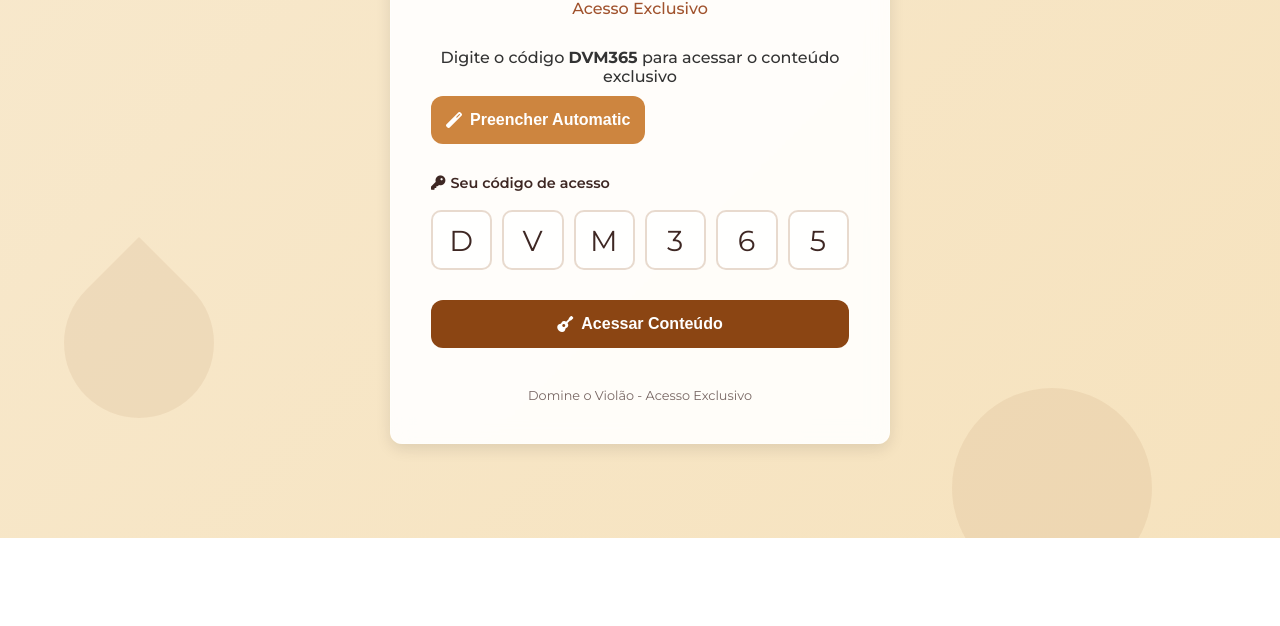
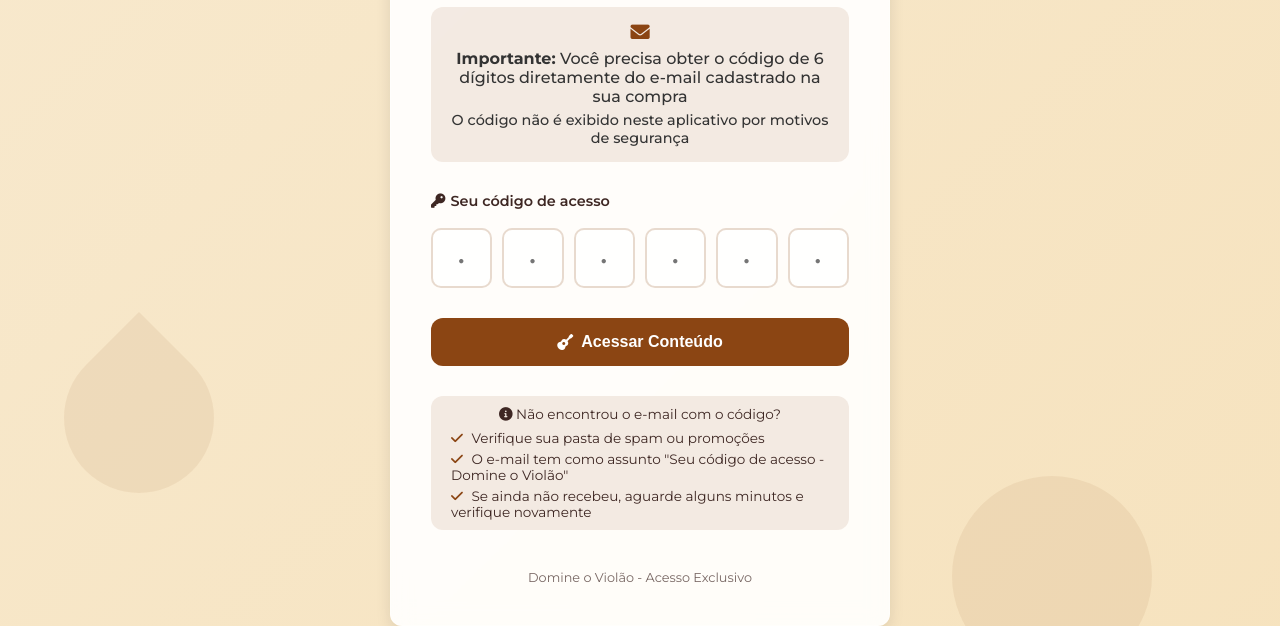
Before and after one commit to Davicas01/guiaviolao, a plain HTML site: page login.html in a window 1280 px wide. Shown: the part 262-888 px from the top of the page. Before the commit the page ends 800 px from the top, so only its background shows below. Drawn offline with nearby package versions, Linux system fonts and the light colour scheme.

Commit message:
atualizando o codigo

```diff
--- a/login.html
+++ b/login.html
@@ -207,10 +207,15 @@
             border-radius: 10px;
             flex: 1;
         }
-
-        .code-input.error {
+          .code-input.error {
             border-color: #e74c3c;
             animation: shake 0.5s ease;
+        }
+
+        .code-input.filled {
+            border-color: var(--primary-color);
+            background-color: rgba(205, 133, 63, 0.1);
+            animation: pulse 0.5s ease;
         }
 
         @keyframes shake {
@@ -220,6 +225,12 @@
             60% { transform: translateX(-10px); }
             80% { transform: translateX(10px); }
             100% { transform: translateX(0); }
+        }
+
+        @keyframes pulse {
+            0% { transform: scale(1); }
+            50% { transform: scale(1.05); }
+            100% { transform: scale(1); }
         }
 
         button {
@@ -321,35 +332,32 @@
             <span class="icon-guitar">🎸</span>
             <h1>Domine o Violão</h1>
             <p class="subtitle">Acesso Exclusivo</p>
-        </div>
-
-        <div class="welcome-text">
-            <p>Digite o código <strong>DVM365</strong> para acessar o conteúdo exclusivo</p>
-            <button type="button" id="autoFillButton" style="margin-top: 10px; background-color: #CD853F;">
-                <i class="fas fa-magic"></i> Preencher Automatic
-            </button>
+        </div>          <div class="welcome-text">
+            <p>Por favor, verifique seu <strong>e-mail</strong> para encontrar o código de acesso exclusivo</p>
+            <div class="email-tip" style="background-color: rgba(139, 69, 19, 0.1); padding: 15px; border-radius: var(--radius); margin-top: 15px;">
+                <i class="fas fa-envelope" style="color: var(--primary-color); font-size: 1.2rem; margin-bottom: 8px; display: block;"></i>
+                <p><strong>Importante:</strong> Você precisa obter o código de 6 dígitos diretamente do e-mail cadastrado na sua compra</p>
+                <p style="margin-top: 5px; font-size: 0.9rem;">O código não é exibido neste aplicativo por motivos de segurança</p>
+            </div>
         </div>
 
         <form class="access-form" id="accessForm">
             <div class="form-row">
-                <label><i class="fas fa-key"></i> Seu código de acesso</label>
-                <div class="code-box">
-                    <input type="text" class="code-input" maxlength="1" value="D" id="code1" required>
-                    <input type="text" class="code-input" maxlength="1" value="V" id="code2" required>
-                    <input type="text" class="code-input" maxlength="1" value="M" id="code3" required>
-                    <input type="text" class="code-input" maxlength="1" value="3" id="code4" required>
-                    <input type="text" class="code-input" maxlength="1" value="6" id="code5" required>
-                    <input type="text" class="code-input" maxlength="1" value="5" id="code6" required>
+                <label><i class="fas fa-key"></i> Seu código de acesso</label>                <div class="code-box">
+                    <input type="text" class="code-input" maxlength="1" placeholder="•" id="code1" required>
+                    <input type="text" class="code-input" maxlength="1" placeholder="•" id="code2" required>
+                    <input type="text" class="code-input" maxlength="1" placeholder="•" id="code3" required>
+                    <input type="text" class="code-input" maxlength="1" placeholder="•" id="code4" required>
+                    <input type="text" class="code-input" maxlength="1" placeholder="•" id="code5" required>
+                    <input type="text" class="code-input" maxlength="1" placeholder="•" id="code6" required>
                 </div>
             </div>
 
             <button type="submit" id="loginButton">
                 <i class="fas fa-guitar"></i> Acessar Conteúdo
             </button>
-        </form>
-
-        <div class="error-message" id="errorMessage">
-            Código de acesso incorreto. Por favor, verifique e tente novamente.
+        </form>        <div class="error-message" id="errorMessage">
+            Código de acesso incorreto. Por favor, verifique o código enviado ao seu e-mail e tente novamente.
         </div>
 
         <div class="success-message" id="successMessage">
@@ -359,6 +367,14 @@
         <div class="loading" id="loadingIndicator">
             <div class="spinner"></div>
             <p>Validando seu acesso...</p>
+        </div>
+          <div class="unique-code-info">
+            <p><i class="fas fa-info-circle"></i> Não encontrou o e-mail com o código?</p>
+            <ul style="text-align: left; margin-top: 8px; list-style-type: none; padding-left: 10px;">
+                <li style="margin-bottom: 5px;"><i class="fas fa-check" style="color: var(--primary-color); margin-right: 5px;"></i> Verifique sua pasta de spam ou promoções</li>
+                <li style="margin-bottom: 5px;"><i class="fas fa-check" style="color: var(--primary-color); margin-right: 5px;"></i> O e-mail tem como assunto "Seu código de acesso - Domine o Violão"</li>
+                <li><i class="fas fa-check" style="color: var(--primary-color); margin-right: 5px;"></i> Se ainda não recebeu, aguarde alguns minutos e verifique novamente</li>
+            </ul>
         </div>
 
         <div class="footer">
@@ -371,9 +387,7 @@
             const form = document.getElementById('accessForm');
             const errorMessage = document.getElementById('errorMessage');
             const successMessage = document.getElementById('successMessage');
-            const loadingIndicator = document.getElementById('loadingIndicator');
-            const codeInputs = document.querySelectorAll('.code-input');
-            const autoFillButton = document.getElementById('autoFillButton');
+            const loadingIndicator = document.getElementById('loadingIndicator');            const codeInputs = document.querySelectorAll('.code-input');
 
             // Código de acesso correto
             const CORRECT_CODE = "DVM365";
@@ -384,14 +398,6 @@
                 // Se já estiver autenticado, redirecionar diretamente para o index
                 window.location.href = 'index.html';
             }
-
-            // Preencher automaticamente
-            autoFillButton.addEventListener('click', function() {
-                const codeChars = CORRECT_CODE.split('');
-                codeInputs.forEach((input, index) => {
-                    input.value = codeChars[index] || '';
-                });
-            });
 
             // Versão simplificada do manipulador de formulário
             form.addEventListener('submit', function(e) {
```
